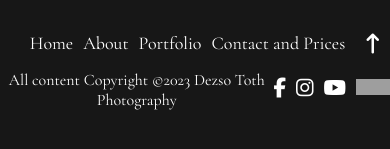
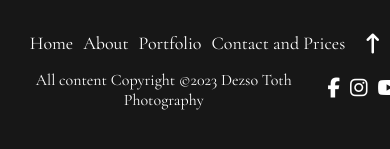
Before and after one commit to DezsoToth/DezsoTothPhotography, a plain HTML site: page index.html in a window 390 px wide. Shown: the part 2202-2351 px from the top of the page. Drawn offline with nearby package versions, Linux system fonts and the light colour scheme; grey boxes are pictures that could not be loaded.

Commit message:
removed the w3css logo from html and css

```diff
--- a/index.html
+++ b/index.html
@@ -137,10 +137,6 @@
                     <a href="https://www.youtube.com/channel/UCZ4pp6-fRSqTFh0lAS_lMZw" target="_blank">
                         <i class="fa-brands fa-youtube fa-lg"></i>
                     </a>
-                    <a class="social_w" href="http://jigsaw.w3.org/css-validator/check/referer">
-                        <img src="http://jigsaw.w3.org/css-validator/images/vcss"
-                             alt="Érvényes CSS!" >
-                    </a>
                 </div>
             </div>
         </div>
--- a/styles.css
+++ b/styles.css
@@ -1277,17 +1277,6 @@ footer {
         font-size: 20px;
     }
 
-    .social_w > img {
-        width: 44px;
-        height: 20px;
-        padding-top: 4px;
-        transition: .3s;
-    }
-
-    .social_w > img:hover {
-        opacity: .7;
-    }
-
     .social > a {
         padding: 5px;
         margin: 0;
```
